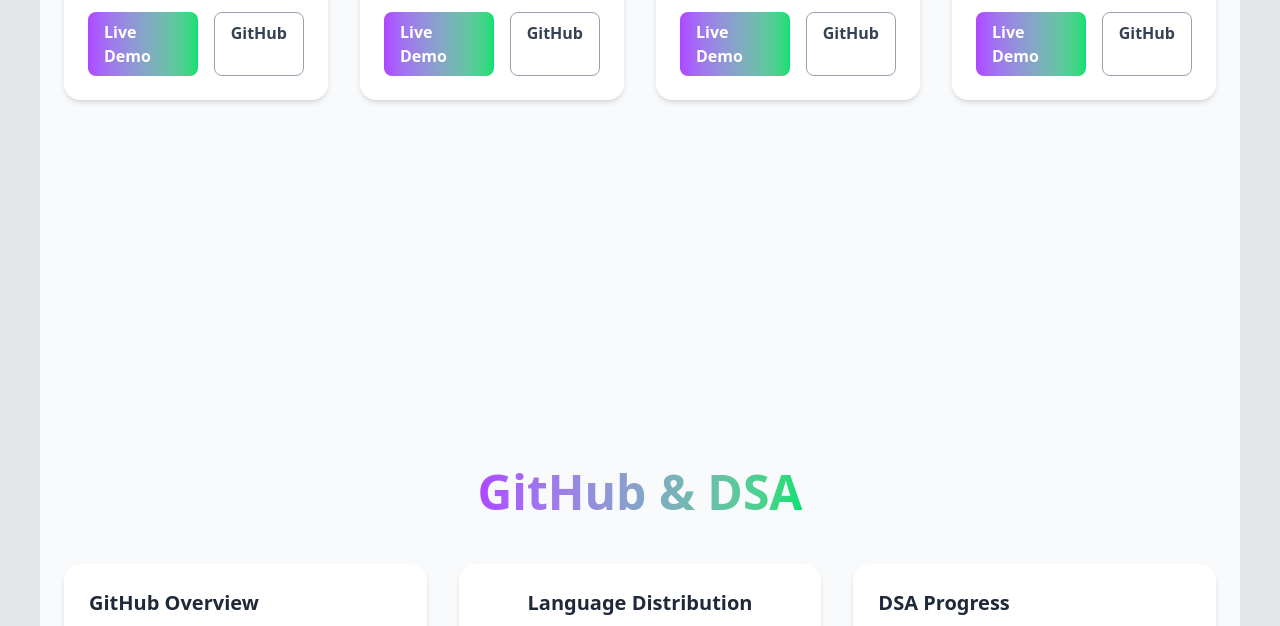
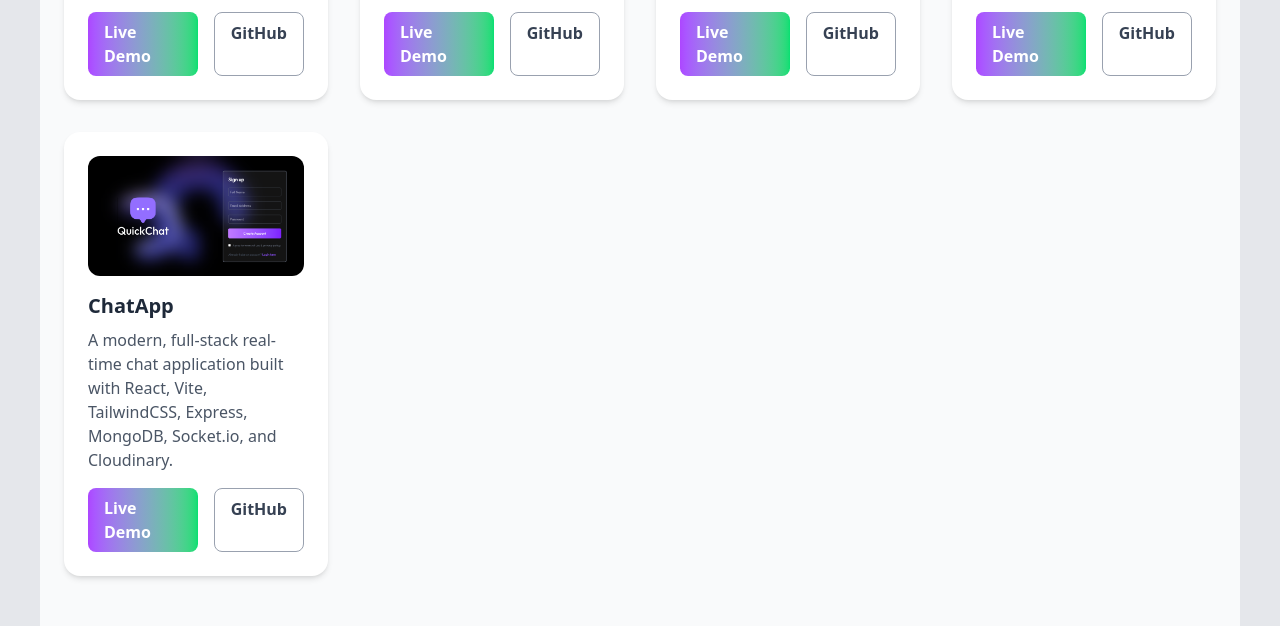
Before and after one commit to 0001nsoni/portfolio_2025, a React (Vite) app: page / in a window 1280 px wide. Shown: the part 2980-3606 px from the top of the page. Built offline with nearby package versions, Linux system fonts and the light colour scheme; no server answers.

Commit message:
added project

```diff
--- a/src/assets/Project.jsx
+++ b/src/assets/Project.jsx
@@ -1,4 +1,5 @@
 import React from "react";
+import ChatAppPic from "src/images/ChatApp.png"
 
 const Project = () => {
   // Project Data
@@ -16,7 +17,7 @@ const Project = () => {
       title:"Uber Clone",
       img: "https://encrypted-tbn0.gstatic.com/images?q=tbn:ANd9GcQJU5P1pGOioxnqddCZMyZURPv-g-fGmX0y3Q&s",
       desc: "A fully functional Uber clone built using the MERN stack, optimized for mobile devices. ",
-      demo: "#",
+      demo: "https://github.com/0001nsoni/Uber_Clone",
       github: "https://github.com/0001nsoni/Uber_Clone",
     },
     {
@@ -34,6 +35,14 @@ const Project = () => {
       desc: "Interactive scroll animation web page inspired by GTA 6.",
       demo: "https://gta-vi-drab.vercel.app/",
       github: "https://github.com/0001nsoni/GTA-VI-",
+    },
+    {
+      id: 5,
+      title: "ChatApp",
+      img: `${ChatAppPic}`,
+      desc: "A modern, full-stack real-time chat application built with React, Vite, TailwindCSS, Express, MongoDB, Socket.io, and Cloudinary.",
+      demo: "https://chat-app-tau-green.vercel.app/",
+      github: "https://github.com/0001nsoni/ChatApp",
     },
   ];
 
```
Also changed, not shown: src/images/ChatApp.png (added).
